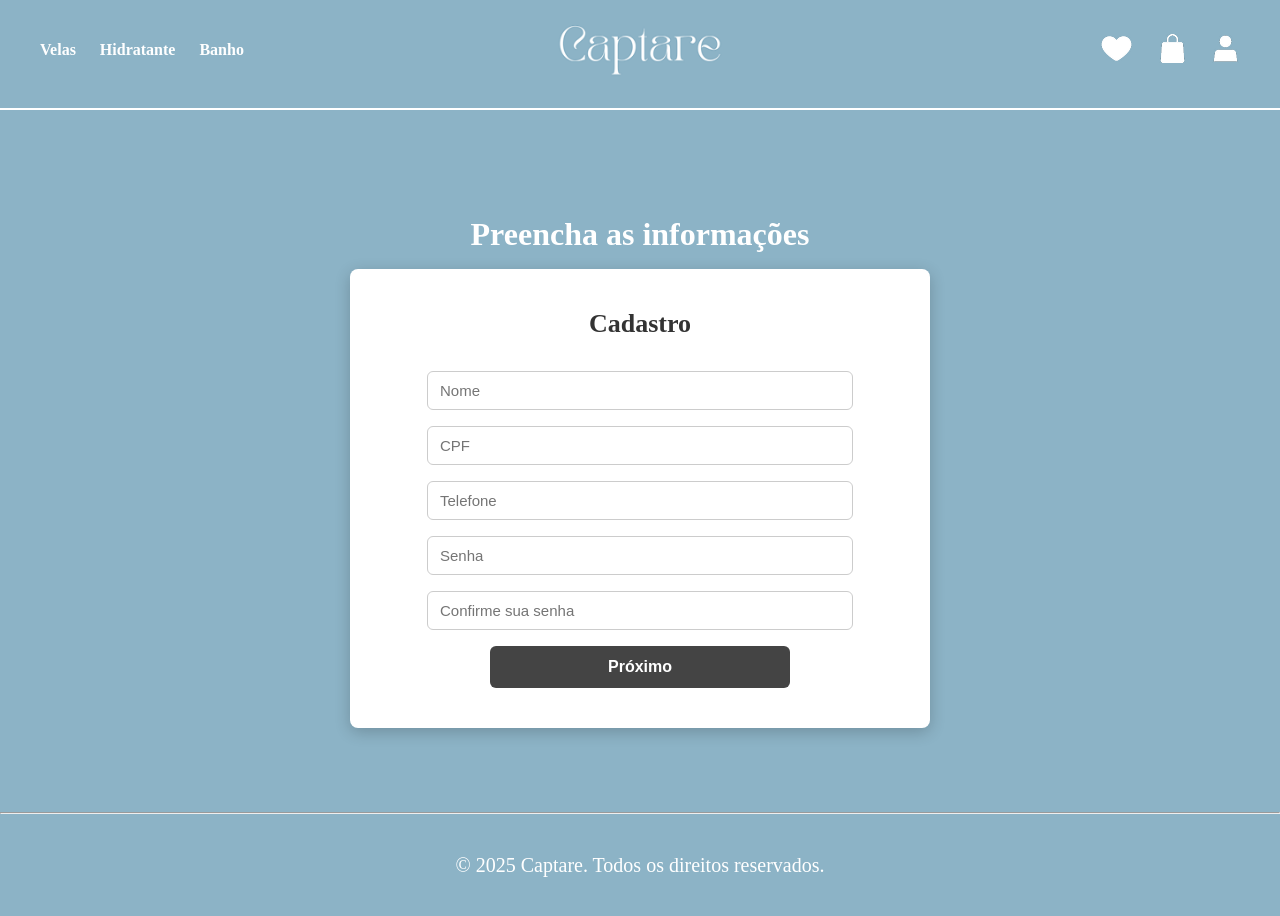
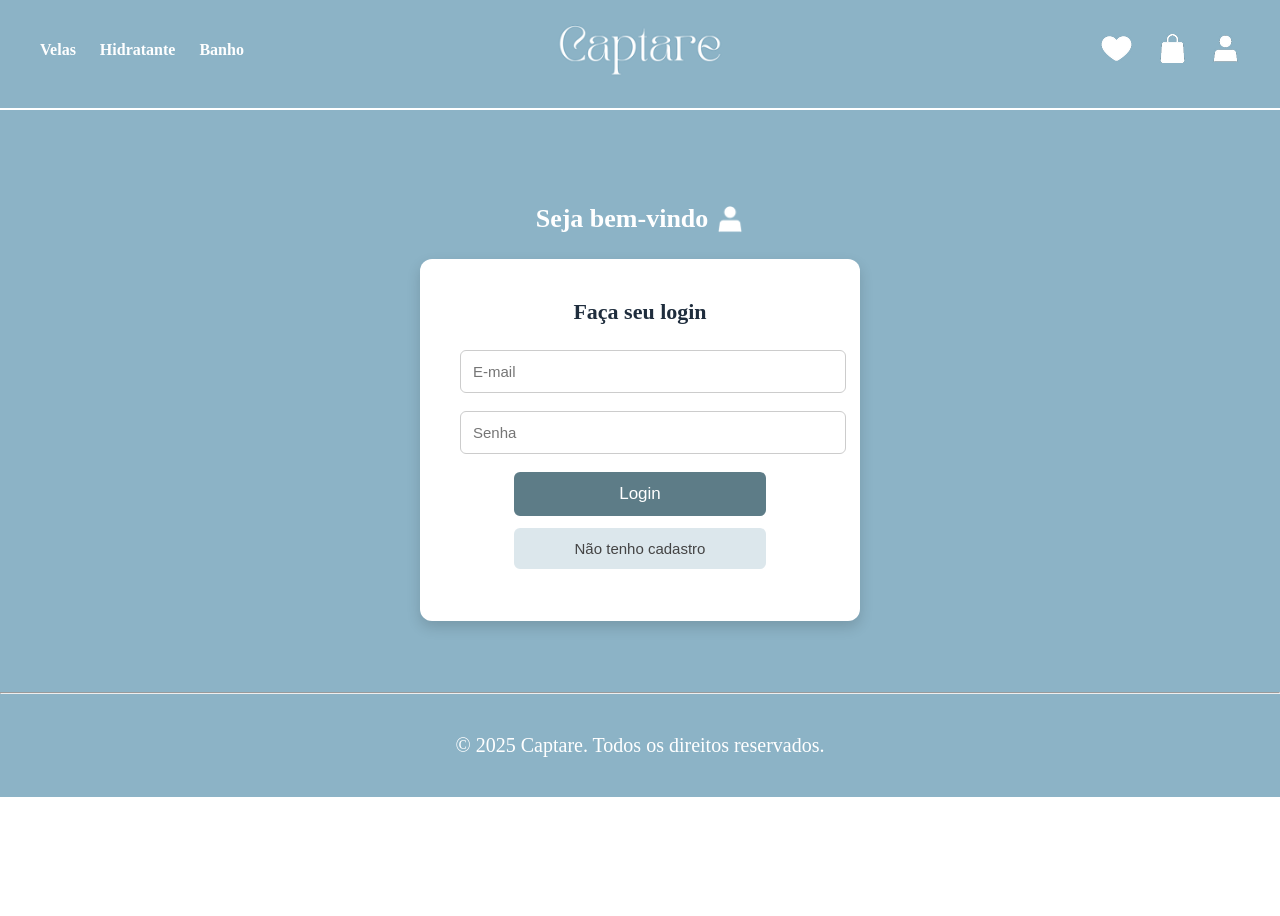
Before and after one commit to fracisconeto/Captare_Front, a Vue app: page /login in a window 1280 px wide. After the commit the page ends 800 px from the top, so only its background shows below. Built offline with nearby package versions, Linux system fonts and the light colour scheme.

Commit message:
feat: criação da pagina login #4

```diff
--- a/src/views/BanhoView.vue
+++ b/src/views/BanhoView.vue
@@ -71,7 +71,7 @@ import RodaView from '../components/RodaView.vue';
 
 /* Cada card de vela */
 .box-vela {
-  background-color: #9DC0D1;
+  background-color: #8CB3C6;
   padding: 24px;
   display: flex;
   flex-direction: column;
--- a/src/views/HidratantesView.vue
+++ b/src/views/HidratantesView.vue
@@ -71,7 +71,7 @@ import RodaView from '../components/RodaView.vue';
 
 /* Cada card de vela */
 .box-vela {
-  background-color: #9DC0D1;
+  background-color: #8CB3C6;
   padding: 24px;
   display: flex;
   flex-direction: column;
--- a/src/views/LoginView.vue
+++ b/src/views/LoginView.vue
@@ -1,177 +1,163 @@
 <script setup>
-import { reactive } from "vue"
+import { ref } from "vue";
 import RodaView from '../components/RodaView.vue';
 
-const form = reactive({
-  nome: "",
-  cpf: "",
-  telefone: "",
-  senha: "",
-  confirmaSenha: ""
-})
 
-const errors = reactive({
-  nome: "",
-  cpf: "",
-  telefone: "",
-  senha: "",
-  confirmaSenha: ""
-})
+const email = ref("");
+const senha = ref("");
 
-function handleSubmit() {
-  Object.keys(errors).forEach(key => (errors[key] = ""))
-  let valid = true
-
-  if (!form.nome) { errors.nome = "O nome é obrigatório."; valid = false }
-  if (!form.cpf) { errors.cpf = "O CPF é obrigatório."; valid = false }
-  if (!form.telefone) { errors.telefone = "O telefone é obrigatório."; valid = false }
-  if (!form.senha) { errors.senha = "A senha é obrigatória."; valid = false }
-  if (!form.confirmaSenha) { errors.confirmaSenha = "A confirmação de senha é obrigatória."; valid = false }
-  else if (form.senha !== form.confirmaSenha) {
-    errors.confirmaSenha = "As senhas não coincidem."
-    valid = false
-  }
-
-  if (valid) {
-    alert("Cadastro realizado com sucesso!")
-  }
-}
+const login = () => {
+  console.log("Email:", email.value);
+  console.log("Senha:", senha.value);
+  // lógica de login aqui
+};
 </script>
 
 <template>
-  <div class="container">
-    <h1 class="page-title">Preencha as informações</h1>
+  <div class="login-page">
+    <div class="login-container">
+      <!-- Texto de boas-vindas -->
+      <div class="welcome">
+        <h1>Seja bem-vindo</h1>
+        <img src="../assets/macho.png" alt="Usuário" class="welcome-icon" />
+      </div>
 
-    <div class="card">
-      <h2>Cadastro</h2>
+      <!-- Card de login -->
+      <div class="login-box">
+        <h2>Faça seu login</h2>
 
-      <form @submit.prevent="handleSubmit" class="form">
-        <div class="form-group">
-          <input v-model="form.nome" type="text" placeholder="Nome" />
-          <p v-if="errors.nome" class="error">{{ errors.nome }}</p>
-        </div>
+        <input
+          type="email"
+          v-model="email"
+          placeholder="E-mail"
+        />
+        <input
+          type="password"
+          v-model="senha"
+          placeholder="Senha"
+        />
 
-        <div class="form-group">
-          <input v-model="form.cpf" type="text" placeholder="CPF" />
-          <p v-if="errors.cpf" class="error">{{ errors.cpf }}</p>
-        </div>
-
-        <div class="form-group">
-          <input v-model="form.telefone" type="text" placeholder="Telefone" />
-          <p v-if="errors.telefone" class="error">{{ errors.telefone }}</p>
-        </div>
-
-        <div class="form-group">
-          <input v-model="form.senha" type="password" placeholder="Senha" />
-          <p v-if="errors.senha" class="error">{{ errors.senha }}</p>
-        </div>
-
-        <div class="form-group">
-          <input v-model="form.confirmaSenha" type="password" placeholder="Confirme sua senha" />
-          <p v-if="errors.confirmaSenha" class="error">{{ errors.confirmaSenha }}</p>
-        </div>
-
-        <button type="submit">Próximo</button>
-      </form>
+        <button class="btn-login" @click="login">Login</button>
+        <RouterLink to="/cadastro">
+          <button class="btn-secondary">Não tenho cadastro</button>
+        </RouterLink>
+      </div>
     </div>
   </div>
-<hr>
+  <hr>
   <RodaView/>
+
 </template>
 
+<style scoped>
+.login-page {
+  min-height: 70vh;
+  display: flex;
+  align-items: center;
+  justify-content: center;
+  background-color: #8CB3C6;
+}
 
-
-<style scoped>
-.container {
-
+.login-container {
   display: flex;
   flex-direction: column;
-  justify-content: center;
-  align-items: center;
-  min-height: 85vh;
-  background-color: #8CB3C6;
-
-}
-
-.page-title {
-  color: white;
-  font-size: 32px;
-  font-weight: 700;
-  margin-bottom: 1rem;
-  text-align: center;
-}
-
-.card {
-  background: white;
-  padding: 2.5rem;
-  border-radius: 8px;
-  box-shadow: 0 4px 16px rgba(0,0,0,0.2);
-  width: 100%;
-  max-width: 500px; /* card menos largo */
-  text-align: center;
-}
-
-.card h2 {
-  margin-bottom: 2rem;
-  font-size: 26px;
-  font-weight: 700;
-  color: #333;
-}
-
-.form {
-  display: flex;
-  flex-direction: column;
-  gap: 1rem;
   align-items: center;
 }
 
-.form-group {
-  width: 100%;
+.welcome {
   display: flex;
-  justify-content: center; /* centraliza inputs */
+  align-items: center;
+  justify-content: center;
+  gap: 8px;
+  margin-bottom: 25px;
 }
 
-input {
-  width: 90%; /* inputs ocupam 90% do card */
-  max-width: 400px;
-  padding: 10px 12px;
+.welcome h1 {
+  font-size: 26px;
+  font-weight: 600;
+  color: white;
+}
+
+.welcome-icon {
+  width: 28px;
+  height: 28px;
+  filter: brightness(0) invert(1); /* deixa o ícone branco */
+}
+
+.login-box {
+  background: #fff;
+  padding: 40px;
+  border-radius: 12px;
+  width: 360px;
+  text-align: center;
+  box-shadow: 0px 6px 14px rgba(0,0,0,0.15);
+}
+
+.login-box h2 {
+  margin-bottom: 25px;
+  font-size: 22px;
+  color: #1f2d3d;
+  font-weight: 600;
+}
+
+.login-box input {
+  width: 100%;
+  padding: 12px;
+  margin-bottom: 18px;
   border: 1px solid #ccc;
   border-radius: 6px;
+  outline: none;
   font-size: 15px;
-  outline: none;
-  transition: border 0.2s;
 }
 
-input:focus {
-  border-color: #4f9dcf;
+.login-box input:focus {
+  border-color: #8CB3C6;
+  box-shadow: 0 0 5px rgba(127, 168, 184, 0.6);
 }
 
-button {
-  width: 100%;
-  max-width: 300px;
-  margin: 0 auto;
+/* Garante que RouterLink (que é <a>) não fique azul ou sublinhado */
+.login-box a {
+  text-decoration: none;
+  color: inherit;
+  display: block;
+}
+
+/* Botões */
+.btn-login,
+.btn-secondary {
+  width: 70%;
+  margin: 0 auto 12px;
+  display: block;
   padding: 12px;
-  background: #444;
-  color: white;
-  font-size: 16px;
-  font-weight: 600;
-  border: none;
   border-radius: 6px;
   cursor: pointer;
-  transition: background 0.2s;
+  text-align: center;
+  transition: background 0.3s;
 }
 
-button:hover {
-  background: #333;
+/* Botão principal */
+.btn-login {
+  background: #5D7C87;
+  color: white;
+  border: none;
+  font-size: 17px;
 }
 
-.error {
-  color: #e63946;
-  font-size: 12px;
-  margin-top: 4px;
-  text-align: left;
-  max-width: 400px;
-  margin-left: auto;
-  margin-right: auto;
+.btn-login:hover {
+  background: #4c6770;
 }
+
+/* Botão secundário */
+.btn-secondary {
+  background: #dce7ec;
+  color: #444;
+  border: none;
+  font-size: 15px;
+}
+
+.btn-secondary:hover {
+  background: #c7d6dc;
+}
+
+
 </style>
--- a/src/views/VelasView.vue
+++ b/src/views/VelasView.vue
@@ -71,7 +71,7 @@ import RodaView from '../components/RodaView.vue';
 
 /* Cada card de vela */
 .box-vela {
-  background-color: #9DC0D1;
+  background-color: #8CB3C6;
   padding: 24px;
   display: flex;
   flex-direction: column;
```
